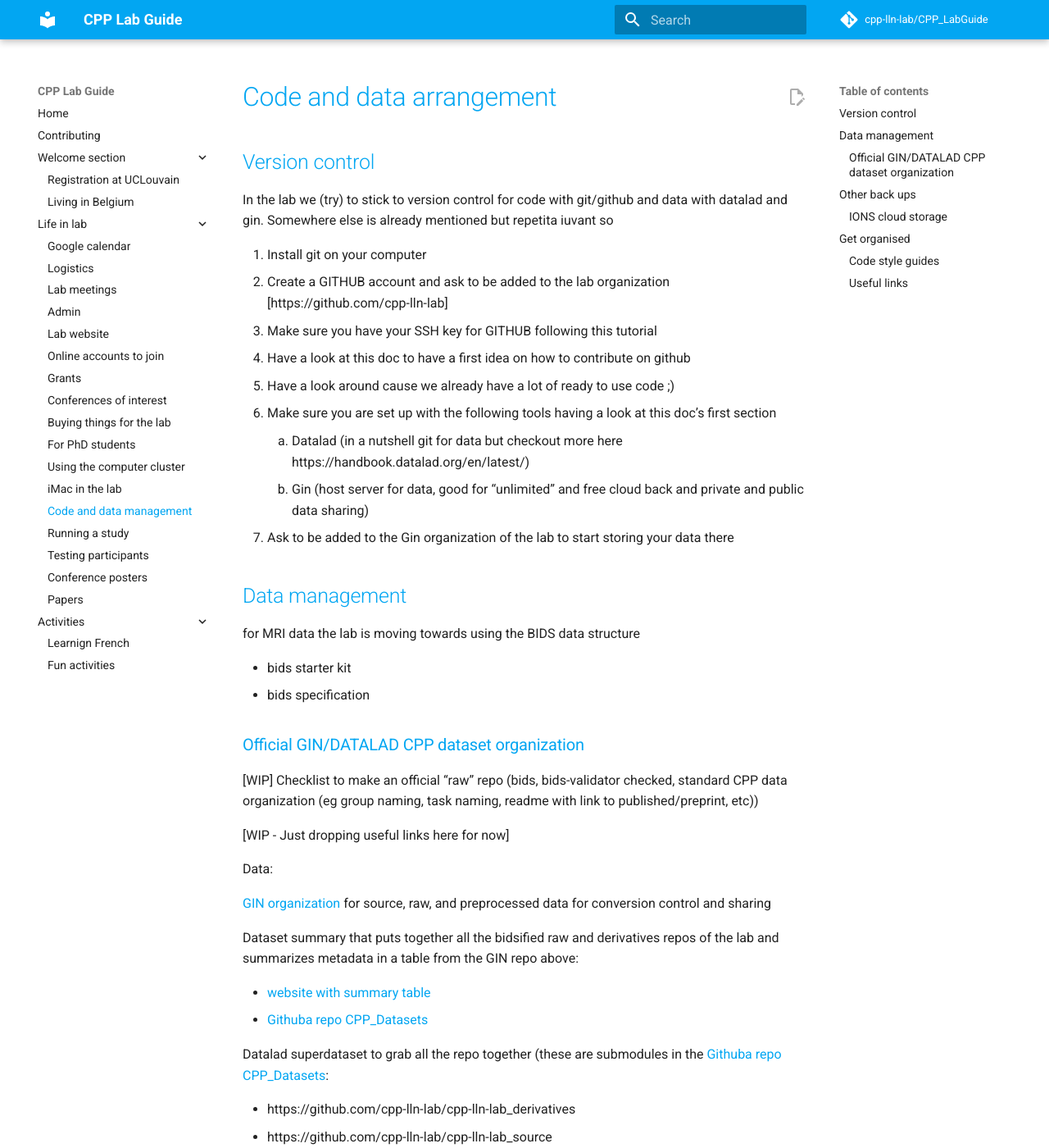
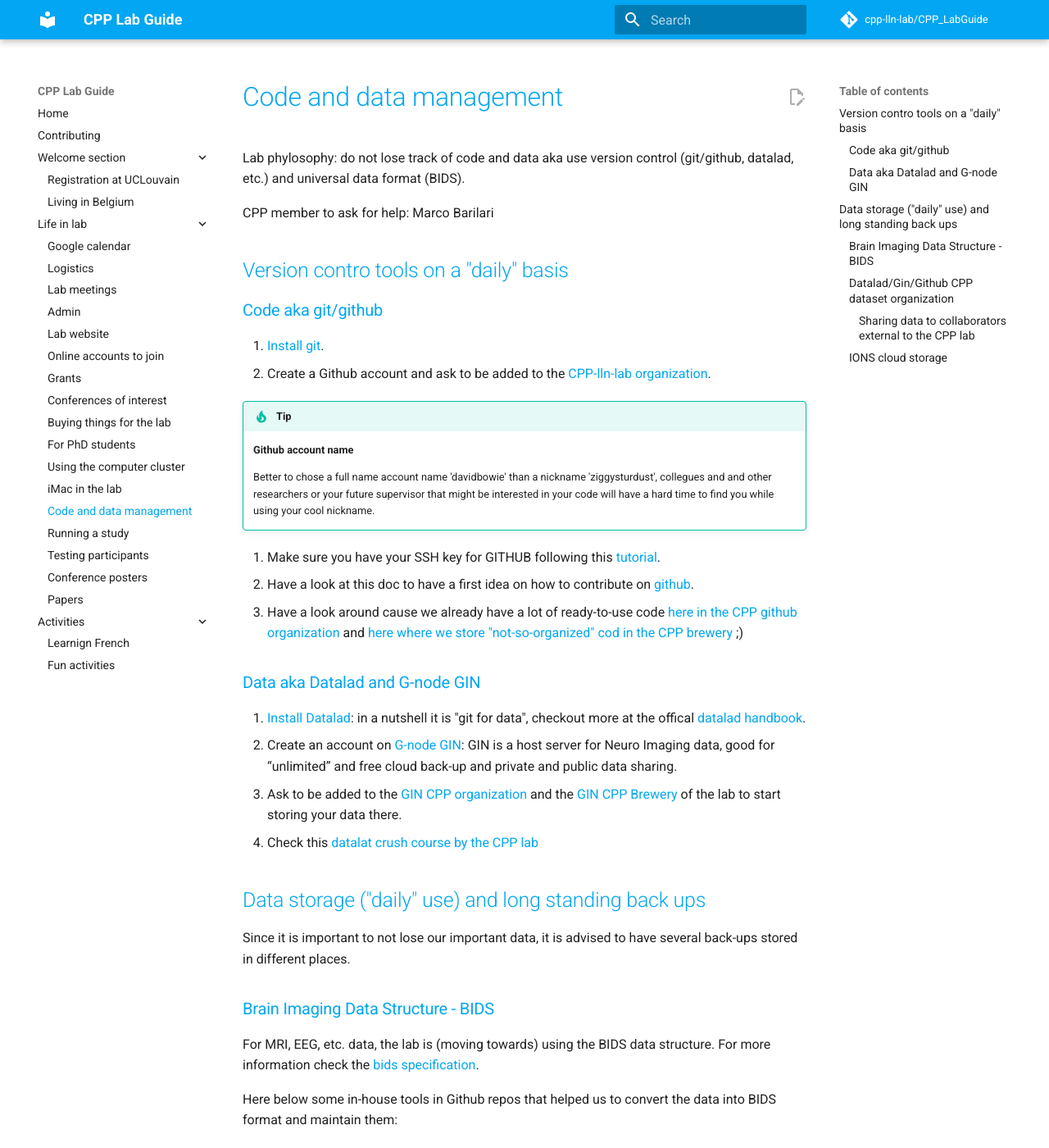
Before and after one commit to cpp-lln-lab/CPP_LabGuide, an MkDocs documentation site: the page built from doc/code_and_data_management.md, in a window 1280 px wide and 1400 px high. Shown: the whole window at 82% size. Built offline with MkDocs 1.6.1 and Material for MkDocs 9.7.7, drawn with Linux system fonts in a browser that asks for light colours; comment, search, counter and statistics services are not loaded; some of the changed text lies outside the part shown.

Commit message:
update data and code management info

````diff
--- a/doc/code_and_data_management.md
+++ b/doc/code_and_data_management.md
@@ -1,76 +1,140 @@
-# Code and data arrangement
+# Code and data management
 
-## Version control
+Lab phylosophy: do not lose track of code and data aka use version control (git/github, datalad, etc.) and universal data format (BIDS).
 
-In the lab we (try) to stick to version control for code with git/github and data with datalad and gin. Somewhere else is already mentioned but repetita iuvant so
+CPP member to ask for help: Marco Barilari
 
-1. Install git on your computer
-2. Create a GITHUB account and ask to be added to the lab organization [https://github.com/cpp-lln-lab]
-3. Make sure you have your SSH key for GITHUB following this tutorial
-4. Have a look at this doc to have a first idea on how to contribute on github
-5. Have a look around cause we already have a lot of ready to use code ;)
-6. Make sure you are set up with the following tools having a look at this doc’s first section
-    1. Datalad (in a nutshell git for data but checkout more here https://handbook.datalad.org/en/latest/)
-    2. Gin (host server for data, good for “unlimited” and free cloud back and private and public data sharing)
-7. Ask to be added to the Gin organization of the lab to start storing your data there
+## Version contro tools on a "daily" basis
 
-## Data management
-for MRI data the lab is moving towards using the BIDS data structure
+### Code aka git/github
 
-* bids starter kit
-* bids specification
+1. [Install git](https://git-scm.com/downloads).
+2. Create a Github account and ask to be added to the [CPP-lln-lab organization](https://github.com/cpp-lln-lab).
 
-### Official GIN/DATALAD CPP dataset organization
+!!! TIP
+    **Github account name**
 
+    Better to chose a full name account name 'davidbowie' than a nickname 'ziggysturdust', collegues and and other researchers or your future supervisor that might be interested in your code will have a hard time to find you while using your cool nickname.
 
-[WIP] Checklist to make an official “raw” repo (bids, bids-validator checked, standard CPP data organization (eg group naming, task naming, readme with link to published/preprint, etc))
+3. Make sure you have your SSH key for GITHUB following this [tutorial](https://docs.github.com/en/authentication/connecting-to-github-with-ssh/generating-a-new-ssh-key-and-adding-it-to-the-ssh-agent).
+4. Have a look at this doc to have a first idea on how to contribute on [github](https://github.com/cpp-lln-lab/.github).
+5. Have a look around cause we already have a lot of ready-to-use code [here in the CPP github organization](https://github.com/cpp-lln-lab) and [here where we store "not-so-organized" cod in the CPP brewery](https://github.com/cpp-lln-lab/CPP_brewery) ;)
 
-[WIP - Just dropping useful links here for now]
+### Data aka Datalad and G-node GIN
+
+1. [Install Datalad](https://handbook.datalad.org/en/latest/intro/installation.html): in a nutshell it is "git for data", checkout more at the offical [datalad handbook](https://handbook.datalad.org/en/latest/).
+2. Create an account on [G-node GIN](https://gin.g-node.org/): GIN is a host server for Neuro Imaging data, good for “unlimited” and free cloud back-up and private and public data sharing.
+3. Ask to be added to the [GIN CPP organization](https://gin.g-node.org/cpp-lln-lab) and the [GIN CPP Brewery](https://gin.g-node.org/cpp_brewery) of the lab to start storing your data there.
+4. Check this [datalat crush course by the CPP lab](https://github.com/cpp-lln-lab/datalad_crash_course)
+
+## Data storage ("daily" use) and long standing back ups
+
+Since it is important to not lose our important data, it is advised to have several back-ups stored in different places.
+
+### Brain Imaging Data Structure - BIDS
+
+For MRI, EEG, etc. data, the lab is (moving towards) using the BIDS data structure. For more information check the [bids specification](https://bids-specification.readthedocs.io/en/stable/).
+
+Here below some in-house tools in Github repos that helped us to convert the data into BIDS format and maintain them:
+
+Tools/Repos:
+
+- [template_datalad_bids-raw](https://github.com/cpp-lln-lab/template_datalad_bids-raw)
+- [CPP_dcm2Bids](https://github.com/cpp-lln-lab/CPP_dcm2Bids)
+- [letswave_bids_import](https://github.com/cpp-lln-lab/letswave_bids_import)
+- [eeg_bids_conversion](https://github.com/cpp-lln-lab/eeg_bids_conversion)
+
+[WIP] Checklist to make an official “CPP BIDS raw” repo using BIDS:
+
+- bids-validator checked
+- standard CPP data organization (eg group naming, task naming, readme with link to published/preprint, etc)
+- add source data eg dicoms and code to convert them
+- add stimulation code used while colleting data (eg task eeg and fmri)
+- add pdf of the pdf for MRI sequence
+
+### Datalad/Gin/Github CPP dataset organization
 
 Data:
 
-[GIN organization](https://gin.g-node.org/cpp-lln-lab) for source, raw, and preprocessed data for conversion control and sharing
+[CPP GIN organization](https://gin.g-node.org/cpp-lln-lab) for source, raw, and preprocessed data for version control and sharing. Repos could be public or private.
+[CPP brewerey](https://gin.g-node.org/cpp_brewery) for data not ready to be officially distributed (like sandbox repos or data still under processing)
 
 Dataset summary that puts together all the bidsified raw and derivatives repos of the lab and summarizes metadata in a table from the GIN repo above:
 
 - [website with summary table](https://cpp-lln-lab.github.io/CPP_Datasets/index.html)
 - [Githuba repo CPP_Datasets](https://github.com/cpp-lln-lab/CPP_Datasets)
 
-Datalad superdataset to grab all the repo together (these are submodules in the [Githuba repo CPP_Datasets](https://github.com/cpp-lln-lab/CPP_Datasets):
+Github/Datalad superdataset to grab all the repo together. These repos are submodules in the [Githuba repo CPP_Datasets](https://github.com/cpp-lln-lab/CPP_Datasets):
 
-- https://github.com/cpp-lln-lab/cpp-lln-lab_derivatives
-- https://github.com/cpp-lln-lab/cpp-lln-lab_source
+- [cpp-lln-lab_derivatives](https://github.com/cpp-lln-lab/cpp-lln-lab_derivatives)
+- [cpp-lln-lab_source](https://github.com/cpp-lln-lab/cpp-lln-lab_source)
 
-Guidelines to maintain the CPP dataset https://github.com/cpp-lln-lab/dataset_maintenance
+Guidelines to maintain the CPP dataset at [dataset_maintenance](https://github.com/cpp-lln-lab/dataset_maintenance)
 
+#### Sharing data to collaborators external to the CPP lab
 
-Tools:
+For the CPP member in charge to share the data
 
-- https://github.com/cpp-lln-lab/template_datalad_bids-raw
-- https://github.com/cpp-lln-lab/CPP_dcm2Bids
-- https://github.com/cpp-lln-lab/letswave_bids_import
-- https://github.com/cpp-lln-lab/eeg_bids_conversion
+1. Share the link to this guidline [URL to be added one this page is rendered].
+2. Once received the GIN account, add this person to the specific repo to be shared. Open the repo, Settings > Collaboration > Add the user name to the empty space and click on "Add New Collaborato". (Note to self: check if it works/is possible to add only for read mode.)
+3. Inform about this so that the external collaborato can now download the data.
 
+For the external collaborator (copied from above):
 
+1. [Install Datalad](https://handbook.datalad.org/en/latest/intro/installation.html): in a nutshell it is "git for data", checkout more at the offical [datalad handbook](https://handbook.datalad.org/en/latest/).
+2. Create an account on [G-node GIN](https://gin.g-node.org/): GIN is a host server for Neuro Imaging data, good for “unlimited” and free cloud back-up and private and public data sharing.
+3. Share your gin account to the person in charge to share the data with you and ask to be added as a "collaborator" to the specific repos you want to be share with you
+4. Use datalad to get the data, use this script below by changing paths anbd URL:
 
-## Other back ups
+```bash
+folder_for_installation=
 
+repo_url=
+
+mkdir -p $folder_for_installation
+
+cd $folder_for_installation
+
+# install the repo
+datalad install -r $repo_url
+
+cd $name-of-the-data-folder
+
+# Download all the data
+datalad get . -J 2
+
+# OR download only the anatomical data (assuming there is no session folder)
+datalad get */anat -J 2
+
+# OR downlaod only the fmri data for a specific task (e.g. 'rest') and the antomical (assuming there is no session folder)
+datalad get */func/*rest* get */anat -J 2
+```
+
+5. In case you want to go out of the datalad "environment" (read: avoid headaches with locked/not writeable/linked files/etc), after download copy the files out of the datalad folder and use the data as sandard files
+
+This will copy the actual files, in case you downloade only part of the data you will see that the whole dataset has been cleaned but the not downloade files are "empty". Just manually clean them.
+
+```bash
+fodler_datalad=
+
+folder_no_datalad=
+
+mkdir -p $folder_no_datalad
+
+cd $fodler_datalad
+
+# copy the datalad fodler content one by one, we do not copy the whole fodler at once cause there are hidden git folder that we do not want
+cp -L -vr sub* $folder_no_datalad
+cp -L -v *.tsv $folder_no_datalad
+cp -L -v *.md $folder_no_datalad
+cp -L -v *.json $folder_no_datalad
+
+chmod -R 755 $folder_no_datalad
+```
 
 ### IONS cloud storage
 
-
-http://sss-intranet.icp.ucl.ac.be/wiki/index.php/Storage_access#Groups
-
-cooked step by step for MacOS users:
-
-(If not connected in UCLouvain, first connect with VPN)
-1. Open Finder
-2. Go menu
-3. Element Connect to server
-4. Add address smb://sss-samba.icp.ucl.ac.be/cosy-oc
-5. Use your UCLouvain credentials when asked
-6. Add the opened folder as a favorite (top of the right panel)
-
+Make sure to be connected to the UCLouvain network, if uot side the office first connect with the VPN.
 
 Short guidelines:
 
@@ -80,17 +144,13 @@
 - Add README files to help the future user understand what’s inside that folder (e.g. dicoms from the study XXX published in XXX code for conversion/analyses here github.com/xxx, copy of this dataset is also on gin.g-node.org/xxx)
 - What NOT to put there? Should not become a data dump so not just a new space where a user can free up her/his hard disk
 
+Chek the [SSS server wiki](http://sss-intranet.icp.ucl.ac.be/wiki/index.php/Storage_access#Groups)
 
+Here below, the cooked step by step process for MacOS users to connet to the CPP server folder:
 
-## Get organised
-
-### Code style guides
-
-
-matlab
-https://www.mathworks.com/matlabcentral/fileexchange/46056-matlab-style-guidelines-2-0
-
-### Useful links
-
-A quick thread on how to organize your scripts:
-https://twitter.com/wmvanvliet/status/1240907591791886337
+1. Open Finder
+2. Go menu
+3. Element Connect to server
+4. Add address smb://sss-samba.icp.ucl.ac.be/cosy-oc
+5. Use your UCLouvain credentials when asked
+6. Add the opened folder as a favorite (top of the right panel).
````
